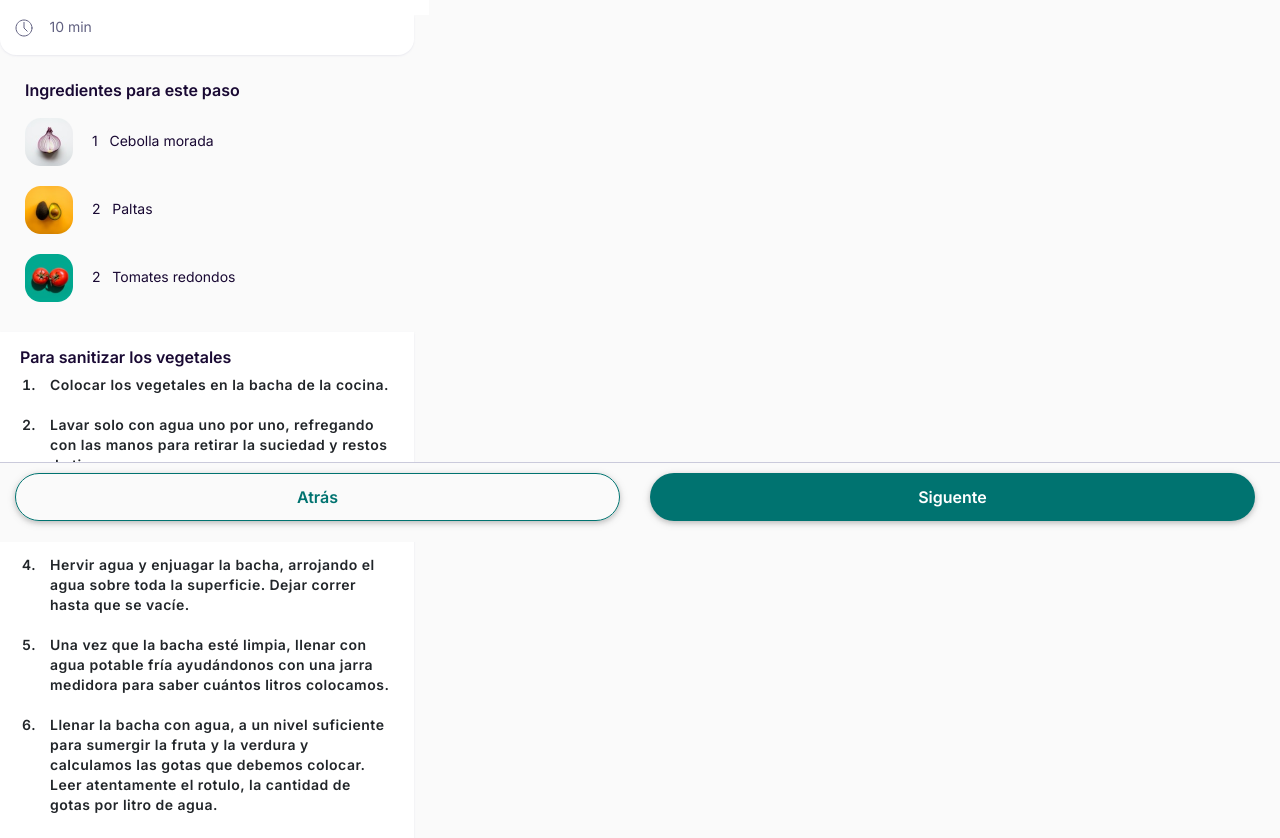
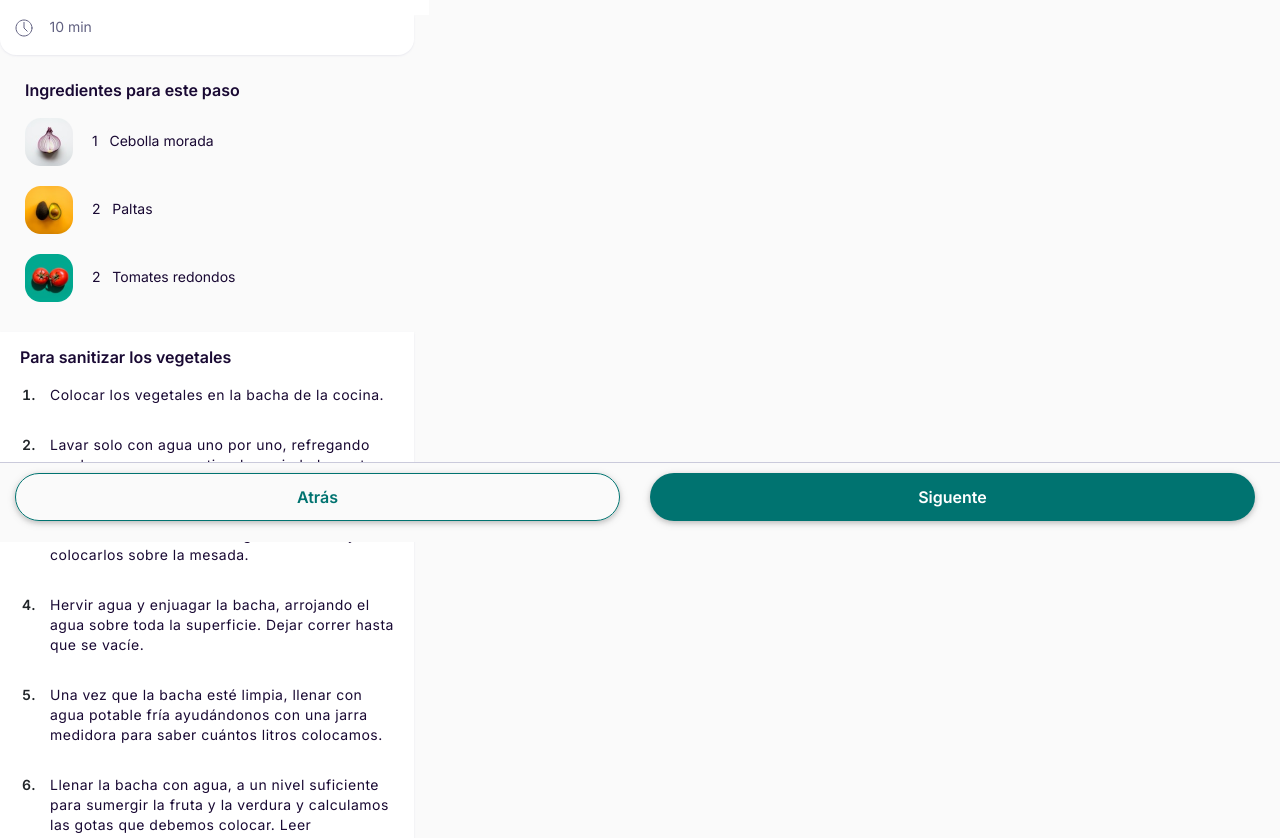
Before and after one commit to tutenedor/app, a plain HTML site: page receta-paso1.html in a window 1280 px wide. Shown: the part 258-1096 px from the top of the page. Drawn offline with nearby package versions, Linux system fonts and the light colour scheme.

Commit message:
Add files via upload

```diff
--- a/css/style.css
+++ b/css/style.css
@@ -812,6 +812,20 @@ font-size: 14px;
 
 }
 
+.instrucciones{
+    font-weight: 400!important;
+    color: var(--black-main);
+    font-size: 14px;
+    line-height: 20px;
+    letter-spacing: 0.5px;
+}
+
+.li-instrucciones{
+    padding-top: 10px;
+    padding-bottom: 15px;
+
+}
+
 .ingredientes-detalle{
     list-style: none;
     text-decoration: none;
```
